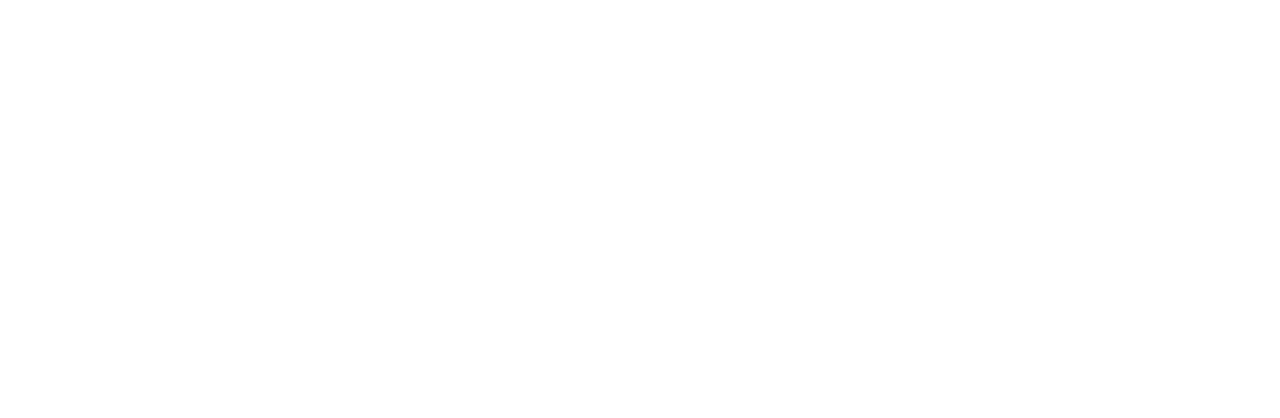
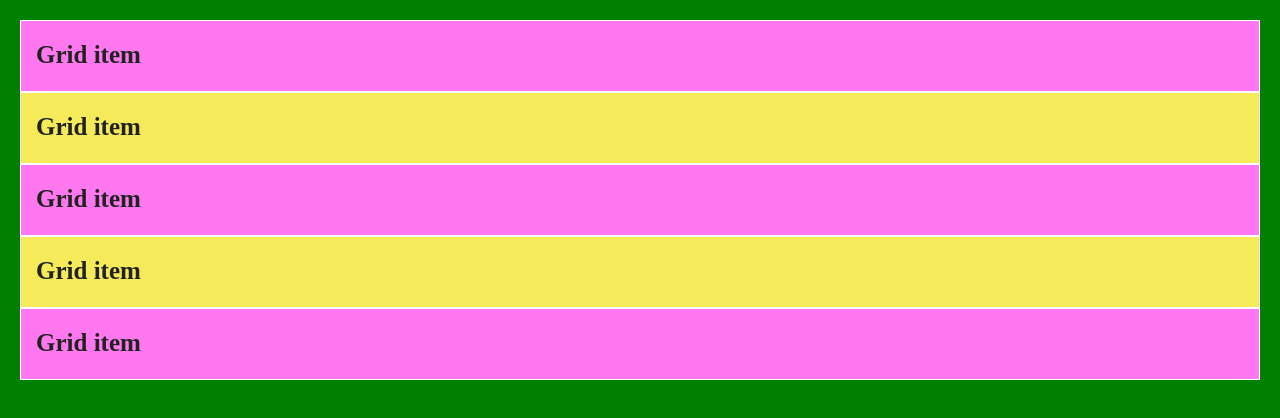
Before and after one commit to daoistcoder/Css-Grid-Exercise, a plain HTML site: page index.html in a window 1280 px wide. Drawn offline with Linux system fonts and the light colour scheme.

Commit message:
update css

```diff
--- a/css/styles.css
+++ b/css/styles.css
@@ -1,3 +1,46 @@
+- @import url('https://fonts.googleapis.com/css?family=Raleway');
+
 *{
+    font-family: Raleway;
+}
+
+*,*::before,*::after{
+    box-sizing: border-box;
+}
+
+html, body{
+    background-color: green;
+    height: 100%;
+    margin: 0;
+}
+
+.grid-container{
+    display: grid;
+    position: relative;
+    padding: 20px;
+    width: 100%;
+}
+
+.grid-item{
+    position: relative;
+    padding: 20px;
+    padding-top: 50px;
+    background-color: #f5ea5a;
+    border: 1px solid #fff;
+    color: #222;
+    font-size: 25px;
+}
+
+.grid-item:nth-child(odd){
+    background-color: #ff78f0;
 
 }
+
+.grid-item::before{
+    content: "Grid item";
+    position: absolute;
+    font-size: 25px;
+    font-weight: bold;
+    top: 20px;
+    left: 15px;
+}
--- a/index.html
+++ b/index.html
@@ -4,17 +4,28 @@
     <meta charset="UTF-8">
     <meta http-equiv="X-UA-Compatible" content="IE=edge">
     <meta name="viewport" content="width=device-width, initial-scale=1.0">
-    <title>CSS GRID</title>
+    <title>css Grid Exercise</title>
     <link rel="stylesheet" href="css/styles.css">
 </head>
+
+
+<!----------------------THIS IS BODY SECTION----------------------->
 <body>
-    <div class="container">
-        <div class="grid-item-1"></div>
-        <div class="grid-item-2"></div>
-        <div class="grid-item-3"></div>
-        <div class="grid-item-4"></div>
-        <div class="grid-item-5"></div>
+    <!-------------------this is div container------------------>
+    <div class="grid-container">
+        <div class="grid-item grid-item-1"></div>
+        <div class="grid-item grid-item-2"></div>
+        <div class="grid-item grid-item-3"></div>
+        <div class="grid-item grid-item-4"></div>
+        <div class="grid-item grid-item-5"></div>
     </div>
+    <!-------------------this is div container------------------>
+</body>
+<!----------------------THIS IS BODY SECTION----------------------->
 
-</body>
+
+
+<!--------------------THIS IS FOOTER SECTION----------------------->
+<!--------------------THIS IS FOOTER SECTION----------------------->
+
 </html>
```
